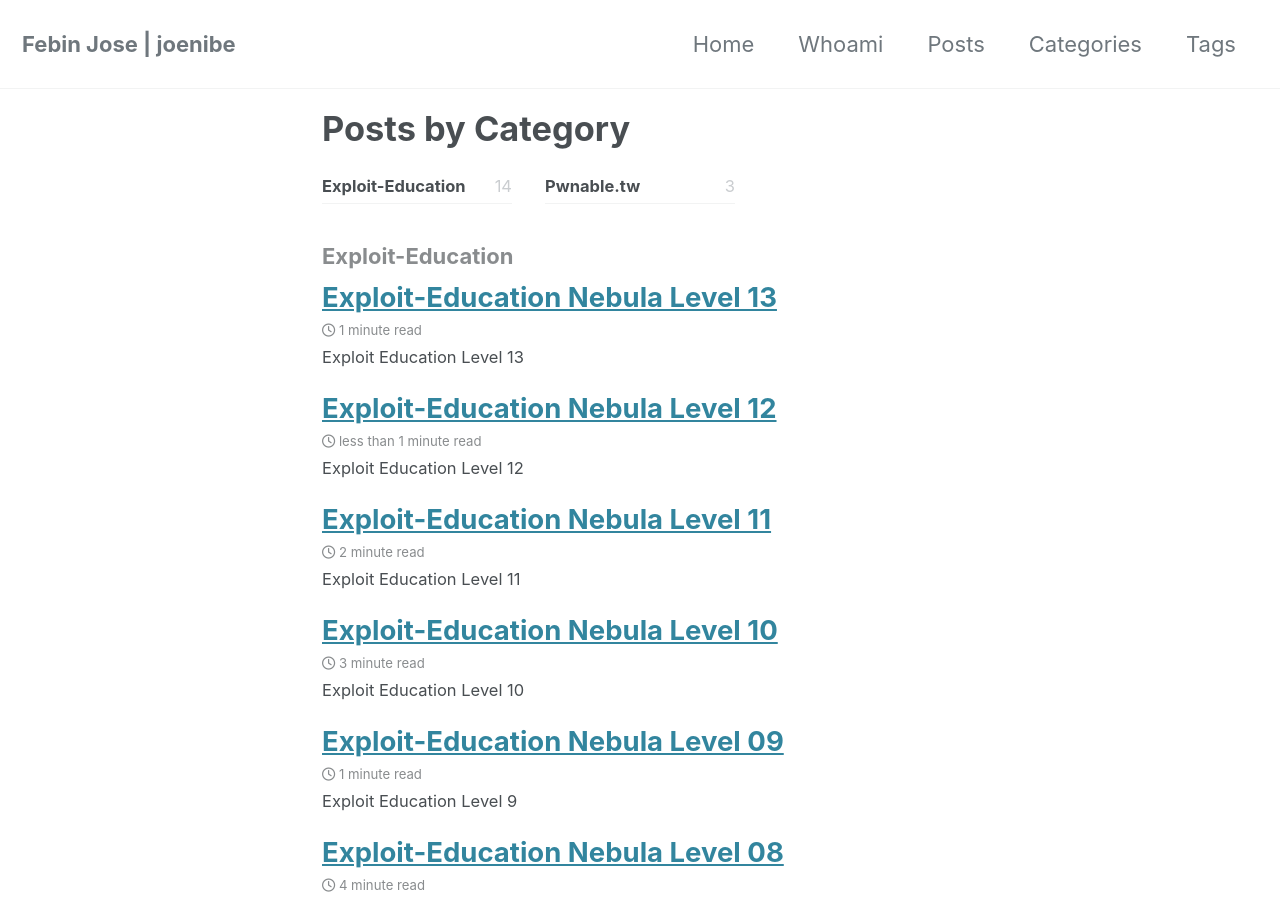
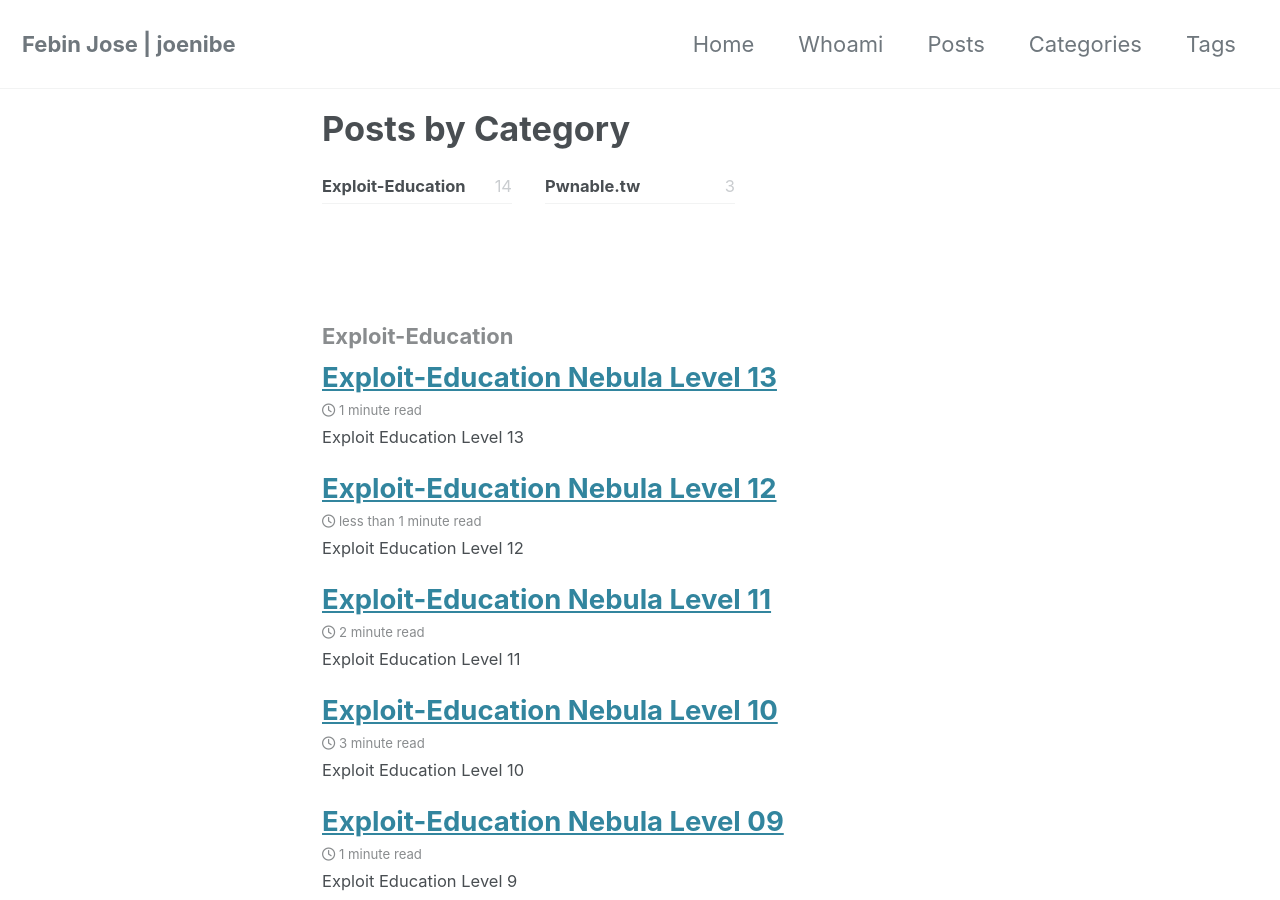
Before and after one commit to JoeNibe/JoeNibe.github.io, a Jekyll site: the page built from _pages/category-archive.md, in a window 1280 px wide and 900 px high. Built offline with Jekyll 4.4.1, drawn with Linux system fonts in a browser that asks for light colours; cached includes are drawn as plain includes; nearby versions of some CDN libraries.

Commit message:
style update

```diff
--- a/_layouts/archive.html
+++ b/_layouts/archive.html
@@ -14,7 +14,7 @@
   {% endunless %}
 {% endif %}
 
-<div style="margin-top: 90px" id="main" role="main">
+<div id="main" role="main">
   {% include sidebar.html %}
 
   <div class="archive">
--- a/_layouts/categories.html
+++ b/_layouts/categories.html
@@ -29,7 +29,7 @@
   {% for category in site.categories %}
     {% if category[1].size == i %}
       <section id="{{ category[0] | slugify | downcase }}" class="taxonomy__section">
-        <h2 class="archive__subtitle">{{ category[0] }}</h2>
+        <h2 style="padding-top: 80px" class="archive__subtitle">{{ category[0] }}</h2>
         <div class="entries-{{ page.entries_layout | default: 'list' }}">
           {% for post in category.last %}
             {% include archive-single.html type=page.entries_layout %}
--- a/_layouts/posts.html
+++ b/_layouts/posts.html
@@ -18,7 +18,7 @@
 {% assign postsByYear = site.posts | group_by_exp: 'post', 'post.date | date: "%Y"' %}
 {% for year in postsByYear %}
   <section id="{{ year.name }}" class="taxonomy__section">
-    <h2 class="archive__subtitle">{{ year.name }}</h2>
+    <h2 style="padding-top: 80px" class="archive__subtitle">{{ year.name }}</h2>
     <div class="entries-{{ page.entries_layout | default: 'list' }}">
       {% for post in year.items %}
         {% include archive-single.html type=page.entries_layout %}
--- a/_layouts/tags.html
+++ b/_layouts/tags.html
@@ -29,7 +29,7 @@
   {% for tag in site.tags %}
     {% if tag[1].size == i %}
       <section id="{{ tag[0] | slugify | downcase }}" class="taxonomy__section">
-        <h2 class="archive__subtitle">{{ tag[0] }}</h2>
+        <h2 style="padding-top: 80px" class="archive__subtitle">{{ tag[0] }}</h2>
         <div class="entries-{{ page.entries_layout | default: 'list' }}">
           {% for post in tag.last %}
             {% include archive-single.html type=page.entries_layout %}
```
